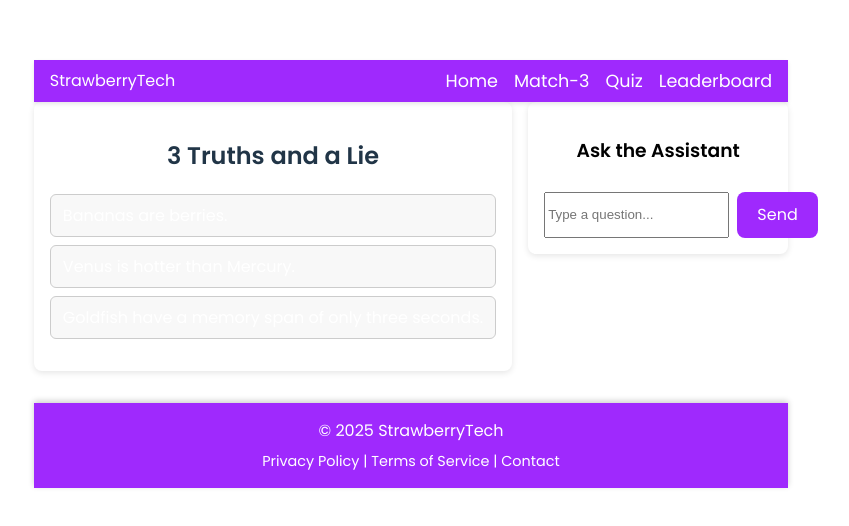
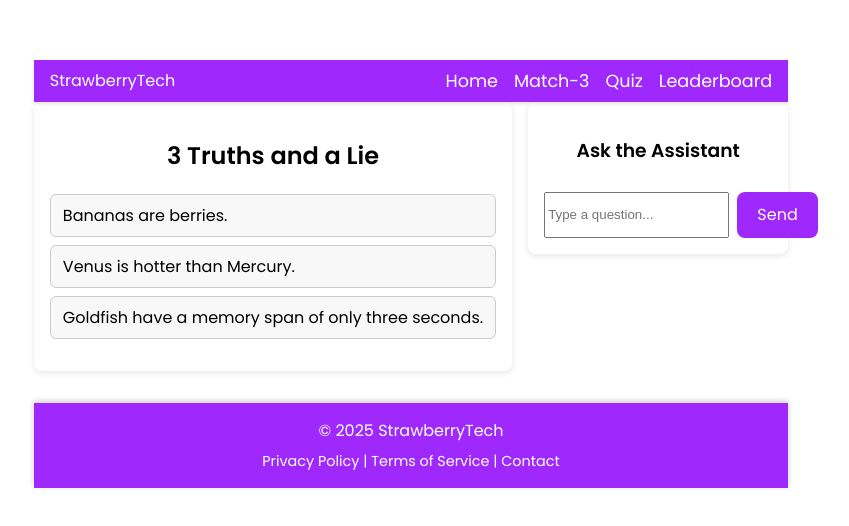
Before and after one commit to unnamedmistress/StrawberryTech, a React (Vite) app in the folder learning-games/: page /games/quiz in a window 1280 px wide. Shown: the part 126-652 px from the top of the page, without its empty margins (229-1078 px from the left). Built offline with nearby package versions, Linux system fonts and the light colour scheme.

Commit message:
Ensure dark text on light background components

```diff
--- a/learning-games/src/App.css
+++ b/learning-games/src/App.css
@@ -58,6 +58,7 @@
   align-items: center;
   gap: 0.5rem;
   background: #fff;
+  color: #000;
   box-shadow: 0 2px 8px rgba(0, 0, 0, 0.1);
   transition: transform 0.2s ease, border-color 0.2s ease;
 }
@@ -93,6 +94,7 @@
 .match3-sidebar {
   max-width: 240px;
   background: #fff;
+  color: #000;
   padding: 1rem;
   border-radius: 8px;
   box-shadow: 0 2px 6px rgba(0, 0, 0, 0.1);
--- a/learning-games/src/components/ui/card.tsx
+++ b/learning-games/src/components/ui/card.tsx
@@ -22,6 +22,7 @@ const Card: React.FC<CardProps> = ({
         border: '1px solid #eee',
         borderRadius: '8px',
         background: '#fff',
+        color: '#000',
         boxShadow: '0 2px 8px rgba(0,0,0,0.05)',
         ...style,
       }}
--- a/learning-games/src/pages/QuizGame.css
+++ b/learning-games/src/pages/QuizGame.css
@@ -7,6 +7,7 @@
 
 .statements {
   background: #fff;
+  color: #000;
   padding: 1rem;
   border-radius: 8px;
   box-shadow: 0 2px 6px rgba(0,0,0,0.1);
@@ -26,6 +27,7 @@
   border: 1px solid #ccc;
   border-radius: 6px;
   background: #f8f8f8;
+  color: #000;
   cursor: pointer;
 }
 
```
